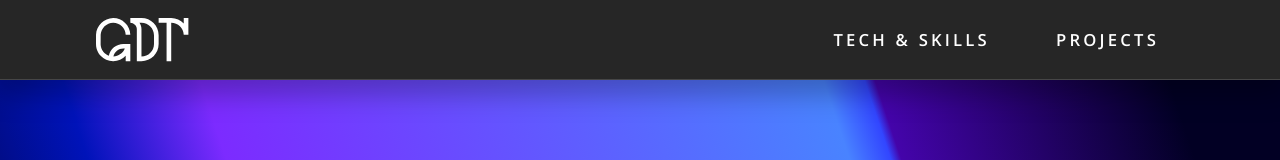
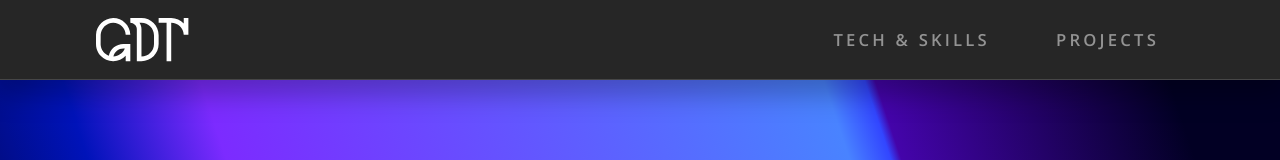
Before and after one commit to Gatinoko/Portfolio, a Next.js app: page / in a window 1280 px wide. Shown: the top 160 px of the page. Built offline with nearby package versions, Linux system fonts and the light colour scheme.

Commit message:
fix(stylesheets): Cleaned up styles code and fixed hovering animation issues

```diff
--- a/components/button/button.scss
+++ b/components/button/button.scss
@@ -4,19 +4,25 @@
 	& {
 		display: flex;
 		justify-items: center;
+		align-items: center;
+
 		background-color: get-color-value(white-ffffff-5);
-		align-items: center;
+		color: get-color-value(white-ffffff-50);
+
+		border: 0px;
+		padding: 0px;
+
 		text-transform: uppercase;
-		padding: 0px;
-		border: 0px;
 		user-select: none;
-		fill: get-color-value(white-ffffff);
-		color: get-color-value(white-ffffff);
+
 		border-width: 1px;
 		border-style: solid;
 		border-color: get-color-value(white-ffffff-5)
 			get-color-value(white-ffffff-5) get-color-value(white-ffffff-15)
 			get-color-value(white-ffffff-5);
+
+		transition: background-color 150ms, color 150ms;
+		transition-timing-function: cubic-bezier(0, 0, 0.25, 1);
 	}
 
 	/*
@@ -59,22 +65,16 @@
 	&.flat {
 		& {
 			background-color: transparent;
-			border-width: 1px;
-			border-style: solid;
-			border-color: get-color-value(transparent-ffffff);
+			border-color: transparent;
 		}
 
 		/*
-			"Flat" variant custom states
+			"Flat" variant states
 		*/
 		@media (hover: hover) {
 			&:hover {
-				transition: background-color 150ms;
-				transition-timing-function: cubic-bezier(0, 0, 0.25, 1);
+				color: get-color-value(white-ffffff);
 				background-color: get-color-value(white-ffffff-15);
-
-				border-width: 1px;
-				border-style: solid;
 				border-color: get-color-value(white-ffffff-5)
 					get-color-value(white-ffffff-5) get-color-value(white-ffffff-15)
 					get-color-value(white-ffffff-5);
@@ -90,8 +90,7 @@
 	*/
 	@media (hover: hover) {
 		&:hover {
-			transition: background-color 150ms;
-			transition-timing-function: cubic-bezier(0, 0, 0.25, 1);
+			color: get-color-value(white-ffffff);
 			background-color: get-color-value(white-ffffff-15);
 		}
 	}
@@ -99,11 +98,14 @@
 		background-color: get-color-value(white-ffffff-25);
 	}
 	&:disabled {
+		& {
+			color: get-component-color-value(disabled);
+			text-decoration: none;
+			pointer-events: none;
+		}
+
 		.icon {
 			fill: get-component-color-value(disabled);
 		}
-		color: get-component-color-value(disabled);
-		text-decoration: none;
-		pointer-events: none;
 	}
 }
--- a/components/chip-cloud/chip-cloud.scss
+++ b/components/chip-cloud/chip-cloud.scss
@@ -4,14 +4,17 @@
 	& {
 		display: flex;
 		flex-wrap: wrap;
+		position: relative;
+		align-items: center;
+		justify-content: center;
+
 		width: 100%;
 		gap: 0.5rem;
-		position: relative;
+
 		padding: 0;
 		margin: 0;
+
 		list-style: none;
-		align-items: center;
-		justify-content: center;
 	}
 
 	& li .chip.extra-small {
--- a/components/chip-cloud/chip/chip.scss
+++ b/components/chip-cloud/chip/chip.scss
@@ -2,17 +2,23 @@
 
 .chip {
 	& {
-		border-radius: 99999px;
 		background-color: get-color-value(white-ffffff-15);
 		color: get-color-value(white-ffffff);
+
+		border-radius: 99999px;
 		width: fit-content;
+
 		text-transform: uppercase;
 		text-align: center;
+
 		border-width: 1px;
 		border-style: solid;
 		border-color: get-color-value(white-ffffff-5)
 			get-color-value(white-ffffff-5) get-color-value(white-ffffff-15)
 			get-color-value(white-ffffff-5);
+
+		transition: background-color 150ms;
+		transition-timing-function: cubic-bezier(0, 0, 0.25, 1);
 	}
 
 	/*
@@ -47,22 +53,10 @@
 			user-select: none;
 		}
 
-		@media (hover: hover) {
-			&:hover {
-				// CSS transition properties
-				transition: background-color 150ms;
-				transition-timing-function: cubic-bezier(0, 0, 0.25, 1);
-				background-color: get-color-value(white-ffffff-25);
-			}
-		}
-		&:active {
-			background-color: rgb(0, 153, 255);
-		}
-	}
-	&.static {
 		&:hover {
 		}
 		&:active {
+			background-color: get-color-value(white-ffffff-25);
 		}
 	}
 
@@ -74,4 +68,8 @@
 		text-decoration: none;
 		pointer-events: none;
 	}
+	&:hover {
+	}
+	&:active {
+	}
 }
```
